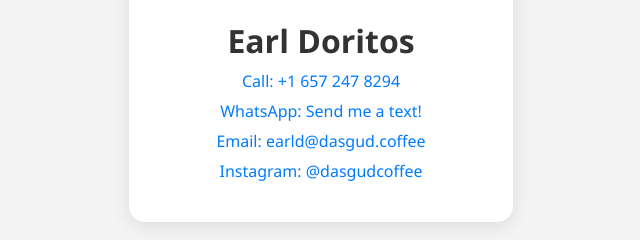
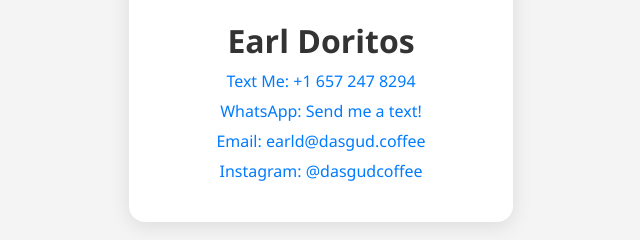
Before and after one commit to DASGUDCOFFEE/EarlDoritos, a plain HTML site: page index.html in a window 1280 px wide. Shown: the part 437-677 px from the top of the page, 319-959 px from the left. Drawn offline with Linux system fonts and the light colour scheme.

Commit message:
Update index.html

```diff
--- a/index.html
+++ b/index.html
@@ -45,7 +45,7 @@
 		   style="width: 100%; height: auto; border-radius: 16px; margin-bottom: 1rem;">
     <h1>Earl Doritos</h1>
     <div class="contact-links">
-      <a href="tel:+1 657 247 8294">Call: +1 657 247 8294</a>
+	        <a href="sms:+16572478294?&body=Hey%20Earl%2C%20I%20want%20really%20really%20g%C3%BCd%20coffee%21%20How%20can%20I%20get%20some%3F%20My%20name%20is%20">Text Me: +1 657 247 8294</a>
 	<a href="https://wa.me/+16572478294" target="_blank">WhatsApp: Send me a text!</a>
       <a href="mailto:earld@dasgud.coffee.com">Email: earld@dasgud.coffee</a>
       <a href="https://instagram.com/dasgudcoffee" target="_blank">Instagram: @dasgudcoffee</a>
```
